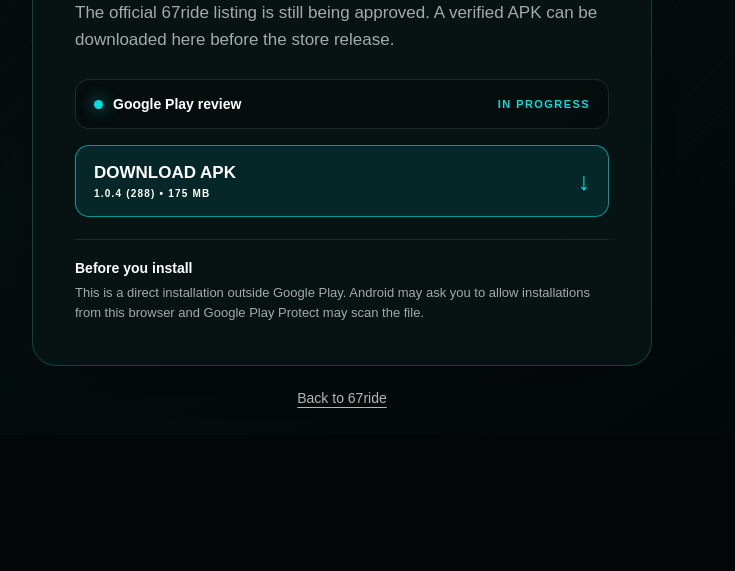
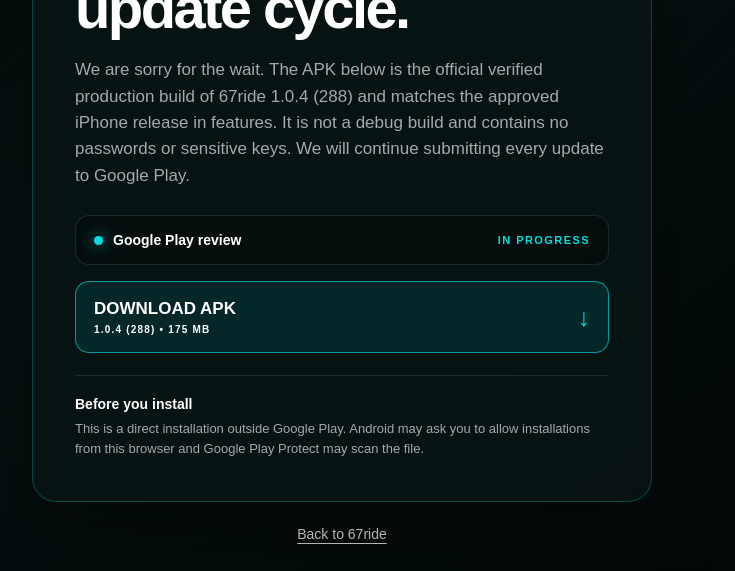
Before and after one commit to 67ride/67ride-site, a plain HTML site: page download/android/index.html in a window 1280 px wide. Shown: the part 546-1117 px from the top of the page, without its empty margins (298-1033 px from the left). Before the commit the page ends 981 px from the top, so only its background shows below. Drawn offline with Linux system fonts and the light colour scheme.

Commit message:
Clarify Android APK update status

```diff
--- a/download/android/index.html
+++ b/download/android/index.html
@@ -258,9 +258,9 @@
 
       <div class="card">
         <p class="eyebrow" data-copy="eyebrow">Android release</p>
-        <h1 id="page-title" data-copy="headline">Google Play approval is in progress.</h1>
+        <h1 id="page-title" data-copy="headline">Google Play approval is taking longer than our update cycle.</h1>
         <p class="lead" data-copy="lead">
-          The official 67ride listing is still being approved. A verified APK can be downloaded here before the store release.
+          We are sorry for the wait. The APK below is the official verified production build of 67ride 1.0.4 (288) and matches the approved iPhone release in features. It is not a debug build and contains no passwords or sensitive keys. We will continue submitting every update to Google Play.
         </p>
 
         <div class="review-status">
@@ -300,8 +300,8 @@
         title: "67ride for Android",
         description: "Android download options for 67ride.",
         eyebrow: "Android release",
-        headline: "Google Play approval is in progress.",
-        lead: "The official 67ride listing is still being approved. A verified APK can be downloaded here before the store release.",
+        headline: "Google Play approval is taking longer than our update cycle.",
+        lead: "We are sorry for the wait. The APK below is the official verified production build of 67ride 1.0.4 (288) and matches the approved iPhone release in features. It is not a debug build and contains no passwords or sensitive keys. We will continue submitting every update to Google Play.",
         reviewLabel: "Google Play review",
         reviewValue: "IN PROGRESS",
         download: "DOWNLOAD APK",
@@ -314,8 +314,8 @@
         title: "67ride pro Android",
         description: "Možnosti stažení 67ride pro Android.",
         eyebrow: "Verze pro Android",
-        headline: "Schválení na Google Play stále probíhá.",
-        lead: "Oficiální zveřejnění 67ride se stále schvaluje. Před vydáním v obchodě zde bude možné stáhnout ověřené APK.",
+        headline: "Schvalování na Google Play nestíhá tempo našich aktualizací.",
+        lead: "Omlouváme se za čekání. APK níže je náš oficiální ověřený produkční build 67ride 1.0.4 (288) a funkčně odpovídá schválené verzi pro iPhone. Není v debug režimu a neobsahuje hesla ani citlivé klíče. Každou další aktualizaci budeme nadále posílat také na Google Play.",
         reviewLabel: "Kontrola Google Play",
         reviewValue: "PROBÍHÁ",
         download: "STÁHNOUT APK",
```
